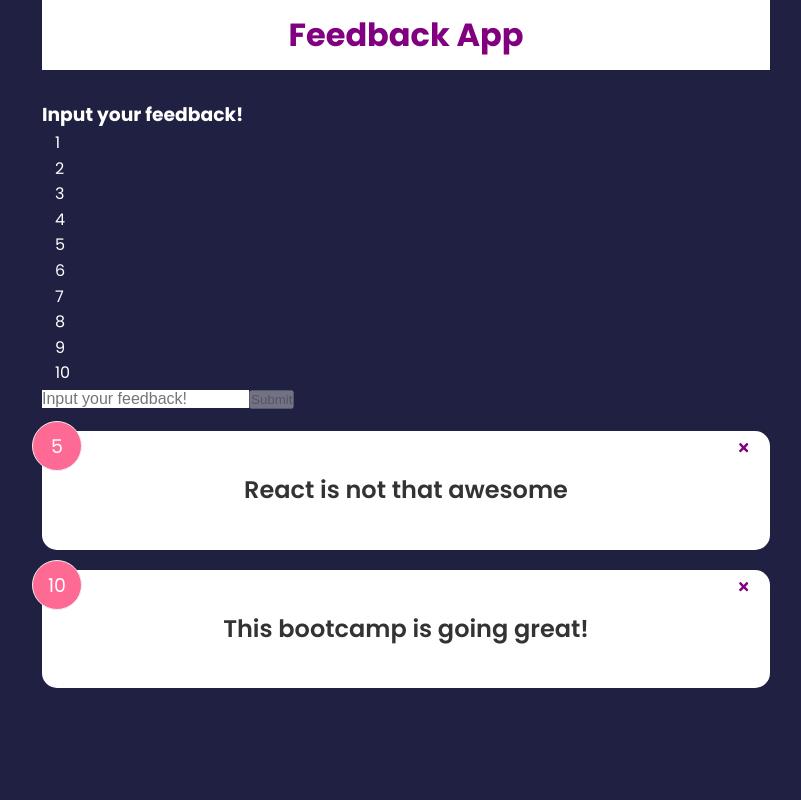
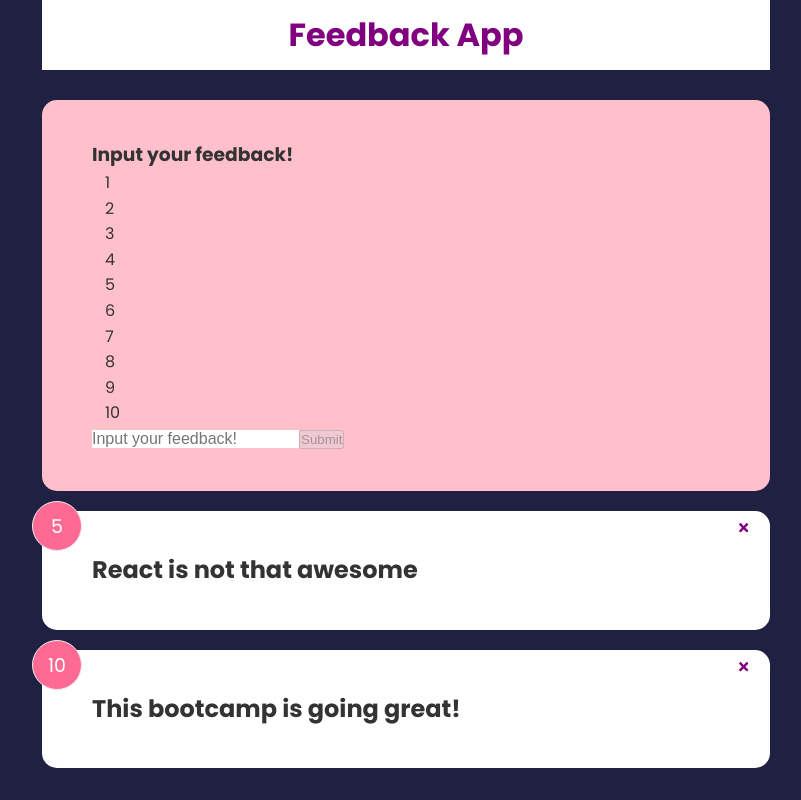
Before and after one commit to shahisachin917/feedbackApp, a React (Vite) app: page / in a window 1280 px wide. Shown: the whole page, without its empty margins (234-1035 px from the left). Built offline with nearby package versions, Linux system fonts and the light colour scheme.

Commit message:
styled components

```diff
--- a/package.json
+++ b/package.json
@@ -13,6 +13,7 @@
     "react": "^18.2.0",
     "react-dom": "^18.2.0",
     "react-icons": "^4.7.1",
+    "styled-components": "^5.3.6",
     "uuid": "^9.0.0"
   },
   "devDependencies": {
--- a/src/components/Feedback.jsx
+++ b/src/components/Feedback.jsx
@@ -4,7 +4,7 @@ import styles from "./Feedback.module.css";
 
 function Feedback({ item, deleteFeedback }) {
   return (
-    <Card>
+    <Card bgColor="white">
       <h2>{item.text}</h2>
       <div className="num-display">{item.rating}</div>
       <button onClick={() => deleteFeedback(item.id)} className="close">
--- a/src/components/FeedbackForm.jsx
+++ b/src/components/FeedbackForm.jsx
@@ -1,4 +1,5 @@
 import { useState } from "react";
+import Card from "./common/Card";
 import FeedbackRating from "./FeedbackRating";
 
 function FeedbackForm({ addFeedback }) {
@@ -32,7 +33,7 @@ function FeedbackForm({ addFeedback }) {
   }
 
   return (
-    <div>
+    <Card>
       <h3>Input your feedback!</h3>
       <FeedbackRating grabRating={grabRating} />
       <form onSubmit={handleSubmit}>
@@ -47,7 +48,7 @@ function FeedbackForm({ addFeedback }) {
       {errorMessage && <div style={{ color: "red" }}>{errorMessage}</div>}
 
       <h1>{text}</h1>
-    </div>
+    </Card>
   );
 }
 
--- a/src/components/common/Card.jsx
+++ b/src/components/common/Card.jsx
@@ -1,8 +1,10 @@
-import styles from "./Card.module.css";
+import { CardWrapper } from "../../styles/Card/Card";
 
-function Card({ children }) {
+function Card({ children, bgColor }) {
   //   console.log(props);
-  return <div className={styles.card}>{children}</div>;
+  return (
+    <CardWrapper bgColor={bgColor ? bgColor : "pink"}>{children}</CardWrapper>
+  );
 }
 
 export default Card;
--- a/src/components/common/Card.module.css
+++ b/src/components/common/Card.module.css
@@ -1,12 +1,3 @@
-.card {
-  background-color: #fff;
-  color: #333;
-  border-radius: 15px;
-  padding: 40px 50px;
-  margin: 20px 0;
-  position: relative;
-}
-
 /* .card.reverse {
   background-color: rgba(0, 0, 0, 0.4);
   color: #fff;
--- /dev/null
+++ b/src/styles/Card/Card.js
@@ -0,0 +1,10 @@
+import styled from "styled-components";
+
+export const CardWrapper = styled.div`
+  background-color: ${(props) => props.bgColor};
+  color: #333;
+  border-radius: 15px;
+  padding: 40px 50px;
+  margin: 20px 0;
+  position: relative;
+`;
```
Also changed, not shown: 1 other file (tests, documents, lock files or other folders).
